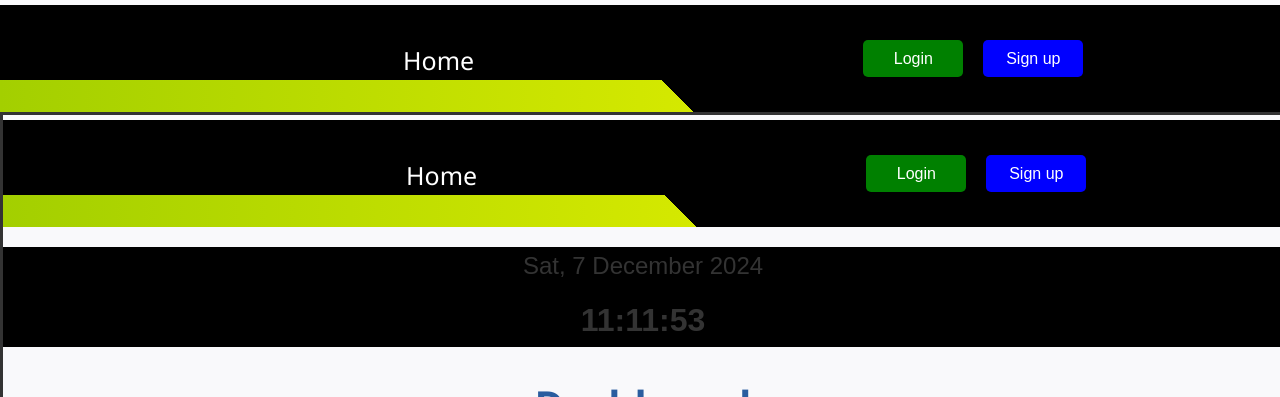
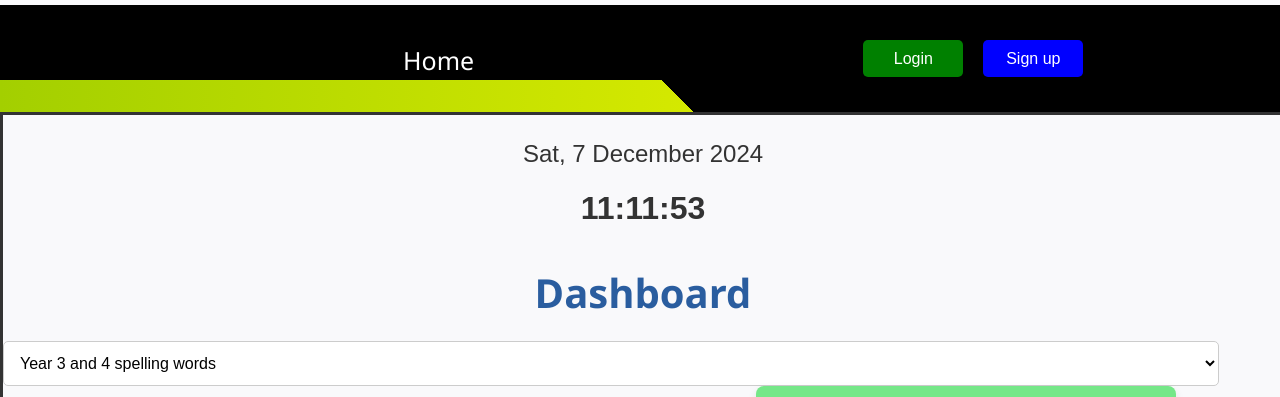
Before and after one commit to khmdagal/pwa-my-spelling-app, a React (Create React App) app: page /admin_dashboard in a window 1280 px wide. Shown: the top 397 px of the page. Built offline with nearby package versions, Linux system fonts and the light colour scheme; no server answers; sample sign-in values are in the browser's storage.

Commit message:
Remove time background color and header component in student and admin dashboards

```diff
--- a/src/css/Time.module.css
+++ b/src/css/Time.module.css
@@ -2,7 +2,6 @@
   font-family: Arial, sans-serif;
   text-align: center;
   margin-top: 20px;
-  background-color: black;
 }
 
 .date {
--- a/src/pages/AdminDashboard.jsx
+++ b/src/pages/AdminDashboard.jsx
@@ -3,7 +3,6 @@ import { useNavigate } from 'react-router-dom'
 
 import Time from '../component/Time';
 import GetWords from '../component/Words';
-import Header from '../component/Header';
 import '../css/Dashboard.module.css';
 import { sanitizeInput } from '../helpers/Helpers'
 
@@ -31,7 +30,6 @@ function Dashboard() {
     }
     return (
         <div>
-            <Header />
             <Time />
             <h1>Dashboard</h1>
             <select onChange={handleYearWords}>
--- a/src/pages/StudentDashboard.jsx
+++ b/src/pages/StudentDashboard.jsx
@@ -1,12 +1,11 @@
 import React from "react";
-import Header from "../component/Header";
 import MyAssignment from "../assignments/myAssignments/MyAssignments";
 
 function StudentDashboard() {
     return (
         <div>
             <h1>Student Dashboard</h1>
-            <Header />
+
             <MyAssignment />
         </div>
     )
```
